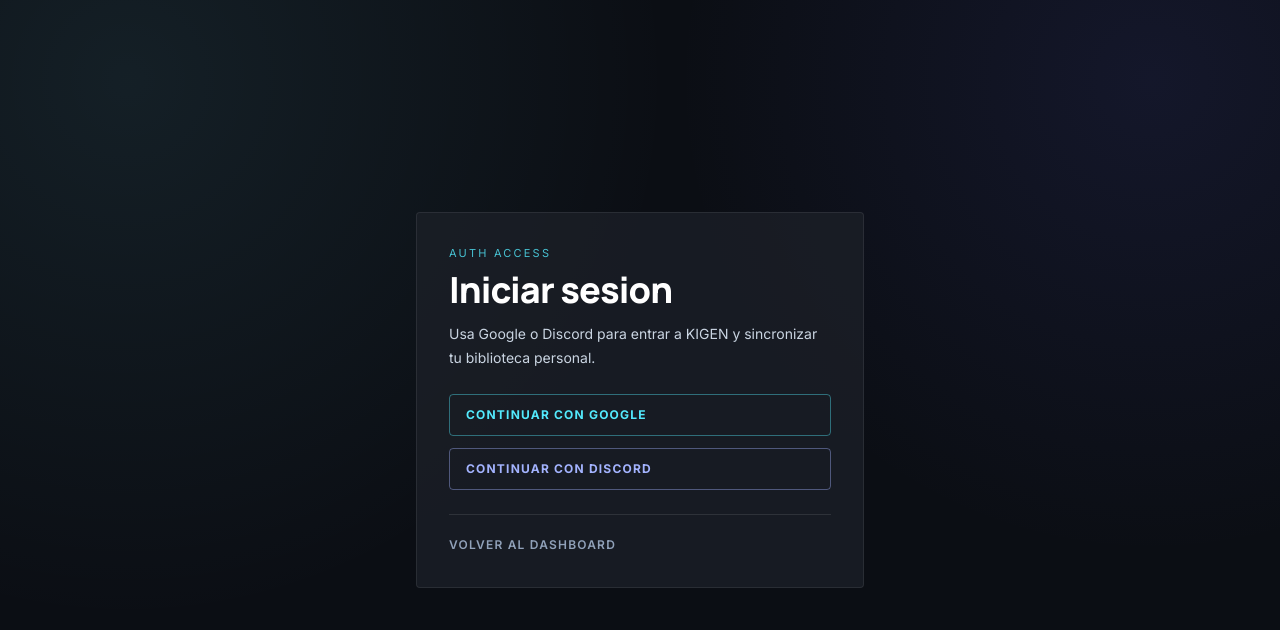
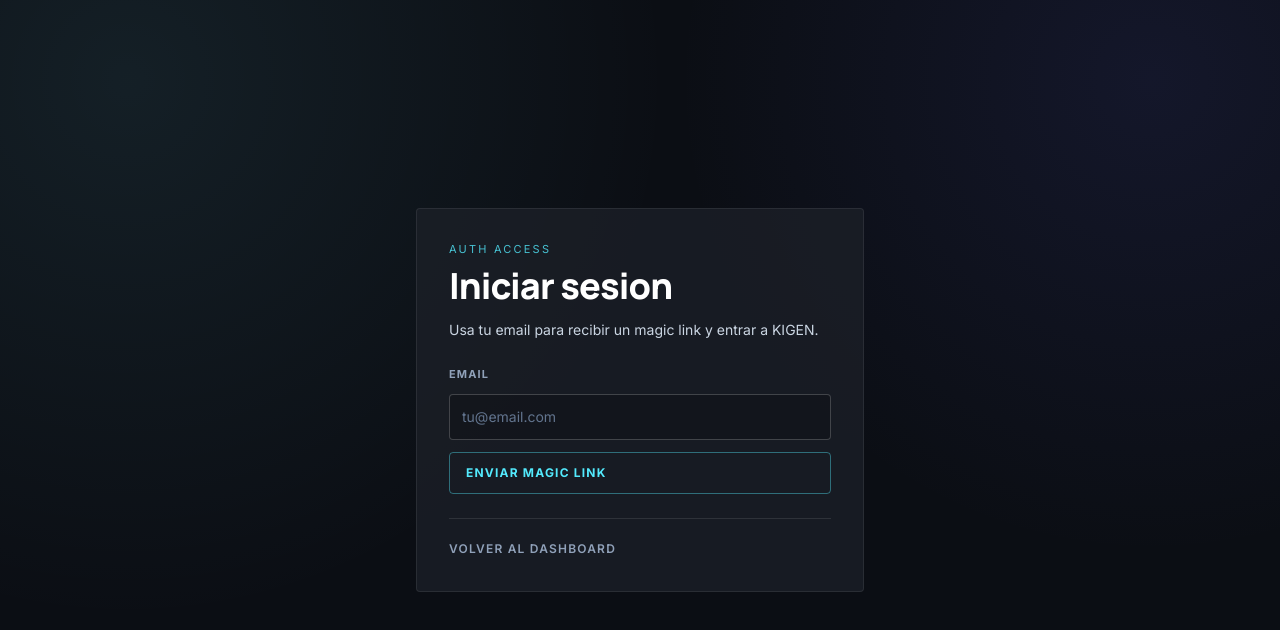
Before and after one commit to favodev/kigen, a Next.js app: page /login in a window 1280 px wide. Shown: the top 630 px of the page. Built offline with nearby package versions, Linux system fonts and the light colour scheme; no server answers.

Commit message:
feat: implement email-based sign-in with magic link and enhance error handling

```diff
--- a/app/auth/actions.ts
+++ b/app/auth/actions.ts
@@ -5,7 +5,7 @@ import { redirect } from "next/navigation";
 
 import { createSupabaseServerClient } from "@/lib/supabase/server";
 
-type OAuthProvider = "google" | "discord";
+type AuthErrorCode = "email_invalid" | "email_provider_not_enabled" | "email_signin_failed";
 
 function sanitizeNextPath(nextPath: string): string {
   if (!nextPath.startsWith("/")) {
@@ -29,24 +29,62 @@ async function getBaseUrl(): Promise<string> {
   return `${proto}://${host}`;
 }
 
-async function signInWithProvider(provider: OAuthProvider, nextPath: string) {
+function mapEmailErrorCode(message: string): AuthErrorCode {
+  const lowered = message.toLowerCase();
+
+  if (lowered.includes("email") && lowered.includes("disabled")) {
+    return "email_provider_not_enabled";
+  }
+
+  if (lowered.includes("invalid") && lowered.includes("email")) {
+    return "email_invalid";
+  }
+
+  return "email_signin_failed";
+}
+
+function redirectToLoginWithState(nextPath: string, state: { authError?: AuthErrorCode; authStatus?: string; email?: string }) {
+  const query = new URLSearchParams({ next: nextPath });
+
+  if (state.authError) {
+    query.set("authError", state.authError);
+  }
+
+  if (state.authStatus) {
+    query.set("authStatus", state.authStatus);
+  }
+
+  if (state.email) {
+    query.set("email", state.email);
+  }
+
+  redirect(`/login?${query.toString()}`);
+}
+
+async function signInWithEmail(email: string, nextPath: string) {
   const supabase = await createSupabaseServerClient();
   const baseUrl = await getBaseUrl();
   const safeNextPath = sanitizeNextPath(nextPath);
   const redirectTo = `${baseUrl}/auth/callback?next=${encodeURIComponent(safeNextPath)}`;
 
-  const { data, error } = await supabase.auth.signInWithOAuth({
-    provider,
+  const { error } = await supabase.auth.signInWithOtp({
+    email,
     options: {
-      redirectTo,
+      emailRedirectTo: redirectTo,
     },
   });
 
-  if (error || !data.url) {
-    redirect(`/?authError=${encodeURIComponent(error?.message ?? "oauth_start_failed")}`);
+  if (error) {
+    redirectToLoginWithState(safeNextPath, {
+      authError: mapEmailErrorCode(error.message ?? ""),
+      email,
+    });
   }
 
-  redirect(data.url);
+  redirectToLoginWithState(safeNextPath, {
+    authStatus: "magic_link_sent",
+    email,
+  });
 }
 
 function nextFromFormData(formData: FormData, fallback = "/"): string {
@@ -59,20 +97,27 @@ function nextFromFormData(formData: FormData, fallback = "/"): string {
   return sanitizeNextPath(candidate);
 }
 
-export async function signInWithGoogle() {
-  await signInWithProvider("google", "/");
+function emailFromFormData(formData: FormData): string {
+  const candidate = formData.get("email");
+  return typeof candidate === "string" ? candidate.trim().toLowerCase() : "";
 }
 
-export async function signInWithDiscord() {
-  await signInWithProvider("discord", "/");
+function isLikelyEmail(value: string): boolean {
+  return /^[^\s@]+@[^\s@]+\.[^\s@]+$/.test(value);
 }
 
-export async function signInWithGoogleWithNext(formData: FormData) {
-  await signInWithProvider("google", nextFromFormData(formData));
-}
+export async function signInWithEmailWithNext(formData: FormData) {
+  const nextPath = nextFromFormData(formData);
+  const email = emailFromFormData(formData);
 
-export async function signInWithDiscordWithNext(formData: FormData) {
-  await signInWithProvider("discord", nextFromFormData(formData));
+  if (!isLikelyEmail(email)) {
+    redirectToLoginWithState(nextPath, {
+      authError: "email_invalid",
+      email,
+    });
+  }
+
+  await signInWithEmail(email, nextPath);
 }
 
 export async function signOut() {
--- a/app/auth/callback/route.ts
+++ b/app/auth/callback/route.ts
@@ -1,14 +1,29 @@
 import { NextResponse } from "next/server";
+import type { EmailOtpType } from "@supabase/supabase-js";
 
 import { createSupabaseServerClient } from "@/lib/supabase/server";
 
 export async function GET(request: Request) {
   const { searchParams, origin } = new URL(request.url);
   const code = searchParams.get("code");
+  const tokenHash = searchParams.get("token_hash");
+  const type = searchParams.get("type") as EmailOtpType | null;
   let next = searchParams.get("next") ?? "/";
 
   if (!next.startsWith("/")) {
     next = "/";
+  }
+
+  if (tokenHash && type) {
+    const supabase = await createSupabaseServerClient();
+    const { error } = await supabase.auth.verifyOtp({
+      type,
+      token_hash: tokenHash,
+    });
+
+    if (!error) {
+      return NextResponse.redirect(`${origin}${next}`);
+    }
   }
 
   if (code) {
--- a/app/login/page.tsx
+++ b/app/login/page.tsx
@@ -1,12 +1,18 @@
 import Link from "next/link";
 import { redirect } from "next/navigation";
 
-import { signInWithDiscordWithNext, signInWithGoogleWithNext } from "@/app/auth/actions";
+import { signInWithEmailWithNext } from "@/app/auth/actions";
 import { createSupabaseServerClient } from "@/lib/supabase/server";
+
+type LoginAuthError = "email_invalid" | "email_provider_not_enabled" | "email_signin_failed";
+type LoginAuthStatus = "magic_link_sent";
 
 type LoginPageProps = {
   searchParams?: Promise<{
     next?: string;
+    authError?: string;
+    authStatus?: string;
+    email?: string;
   }>;
 };
 
@@ -18,9 +24,52 @@ function sanitizeNextPath(nextPath: string | undefined): string {
   return nextPath;
 }
 
+function parseAuthError(value: string | undefined): LoginAuthError | null {
+  if (
+    value === "email_invalid" ||
+    value === "email_provider_not_enabled" ||
+    value === "email_signin_failed"
+  ) {
+    return value;
+  }
+
+  return null;
+}
+
+function parseAuthStatus(value: string | undefined): LoginAuthStatus | null {
+  if (value === "magic_link_sent") {
+    return value;
+  }
+
+  return null;
+}
+
+function authErrorMessage(authError: LoginAuthError): string {
+  if (authError === "email_provider_not_enabled") {
+    return "El login por email no esta habilitado en Supabase. Activalo en Auth > Providers > Email.";
+  }
+
+  if (authError === "email_invalid") {
+    return "El email ingresado no es valido.";
+  }
+
+  return "No pudimos iniciar sesion por email en este momento. Reintenta en unos segundos.";
+}
+
+function sanitizeEmail(value: string | undefined): string {
+  if (!value) {
+    return "";
+  }
+
+  return value.trim().toLowerCase();
+}
+
 export default async function LoginPage({ searchParams }: LoginPageProps) {
   const params = (await searchParams) ?? {};
   const nextPath = sanitizeNextPath(params.next);
+  const authError = parseAuthError(params.authError);
+  const authStatus = parseAuthStatus(params.authStatus);
+  const emailValue = sanitizeEmail(params.email);
 
   const supabase = await createSupabaseServerClient();
   const {
@@ -39,27 +88,40 @@ export default async function LoginPage({ searchParams }: LoginPageProps) {
           Iniciar sesion
         </h1>
         <p className="mt-3 text-sm leading-6 text-slate-300">
-          Usa Google o Discord para entrar a KIGEN y sincronizar tu biblioteca personal.
+          Usa tu email para recibir un magic link y entrar a KIGEN.
         </p>
 
+        {authError ? (
+          <div className="mt-4 rounded-sm border border-amber-300/40 bg-amber-300/10 p-3 text-xs leading-5 text-amber-100">
+            {authErrorMessage(authError)}
+          </div>
+        ) : null}
+
+        {authStatus === "magic_link_sent" ? (
+          <div className="mt-4 rounded-sm border border-emerald-300/40 bg-emerald-300/10 p-3 text-xs leading-5 text-emerald-100">
+            Enviamos un link de acceso a {emailValue || "tu email"}. Revisa tambien spam/promociones.
+          </div>
+        ) : null}
+
         <div className="mt-6 space-y-3">
-          <form action={signInWithGoogleWithNext}>
+          <form action={signInWithEmailWithNext} className="space-y-3">
             <input type="hidden" name="next" value={nextPath} />
+            <label className="block text-[11px] font-bold uppercase tracking-widest text-slate-400">
+              Email
+            </label>
+            <input
+              type="email"
+              name="email"
+              required
+              defaultValue={emailValue}
+              placeholder="tu@email.com"
+              className="w-full rounded-sm border border-white/20 bg-black/20 px-3 py-3 text-sm text-slate-100 outline-none transition-colors placeholder:text-slate-500 focus:border-cyan-300/60"
+            />
             <button
               type="submit"
               className="w-full rounded-sm border border-cyan-300/40 px-4 py-3 text-left text-xs font-bold uppercase tracking-widest text-cyan-300 transition-colors hover:bg-cyan-300/10"
             >
-              Continuar con Google
-            </button>
-          </form>
-
-          <form action={signInWithDiscordWithNext}>
-            <input type="hidden" name="next" value={nextPath} />
-            <button
-              type="submit"
-              className="w-full rounded-sm border border-indigo-300/40 px-4 py-3 text-left text-xs font-bold uppercase tracking-widest text-indigo-300 transition-colors hover:bg-indigo-300/10"
-            >
-              Continuar con Discord
+              Enviar magic link
             </button>
           </form>
         </div>
--- a/components/shell/top-nav.tsx
+++ b/components/shell/top-nav.tsx
@@ -1,6 +1,6 @@
 import Link from "next/link";
 
-import { signInWithDiscord, signInWithGoogle, signOut } from "@/app/auth/actions";
+import { signOut } from "@/app/auth/actions";
 import { createSupabaseServerClient } from "@/lib/supabase/server";
 
 export async function TopNav() {
@@ -46,22 +46,6 @@ export async function TopNav() {
             >
               Login
             </Link>
-            <form action={signInWithGoogle}>
-              <button
-                type="submit"
-                className="rounded-sm border border-white/15 px-3 py-2 text-xs font-semibold uppercase tracking-widest text-slate-300 transition-colors hover:border-cyan-300/50 hover:text-cyan-300"
-              >
-                Login Google
-              </button>
-            </form>
-            <form action={signInWithDiscord}>
-              <button
-                type="submit"
-                className="rounded-sm border border-white/15 px-3 py-2 text-xs font-semibold uppercase tracking-widest text-slate-300 transition-colors hover:border-indigo-300/50 hover:text-indigo-300"
-              >
-                Login Discord
-              </button>
-            </form>
           </>
         )}
       </div>
--- a/lib/supabase/server.ts
+++ b/lib/supabase/server.ts
@@ -220,6 +220,34 @@ function createSmokeSupabaseClient(user: SmokeUser | null): SupabaseServerClient
           error: null,
         };
       },
+      async signInWithOtp() {
+        return {
+          data: {
+            user: null,
+            session: null,
+            messageId: "smoke-message-id",
+          },
+          error: null,
+        };
+      },
+      async verifyOtp() {
+        return {
+          data: {
+            user,
+            session: null,
+          },
+          error: null,
+        };
+      },
+      async exchangeCodeForSession() {
+        return {
+          data: {
+            user,
+            session: null,
+          },
+          error: null,
+        };
+      },
       async signOut() {
         return { error: null };
       },
```
